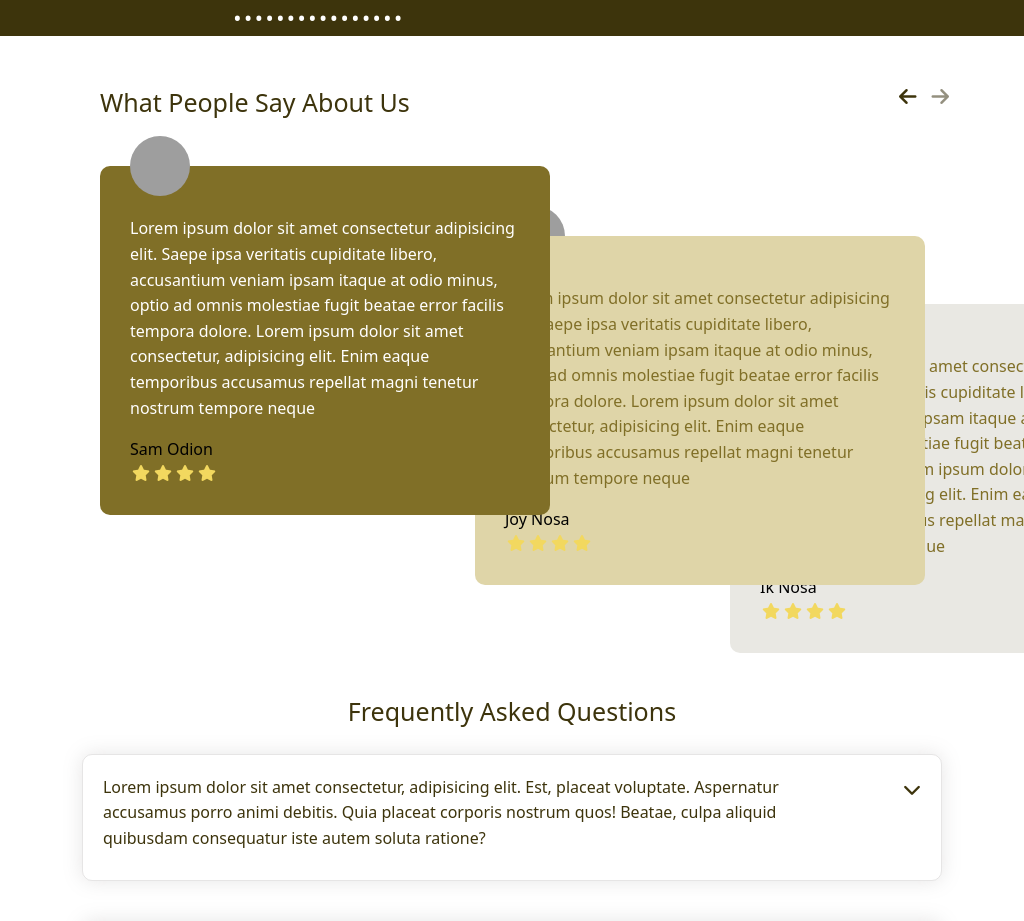
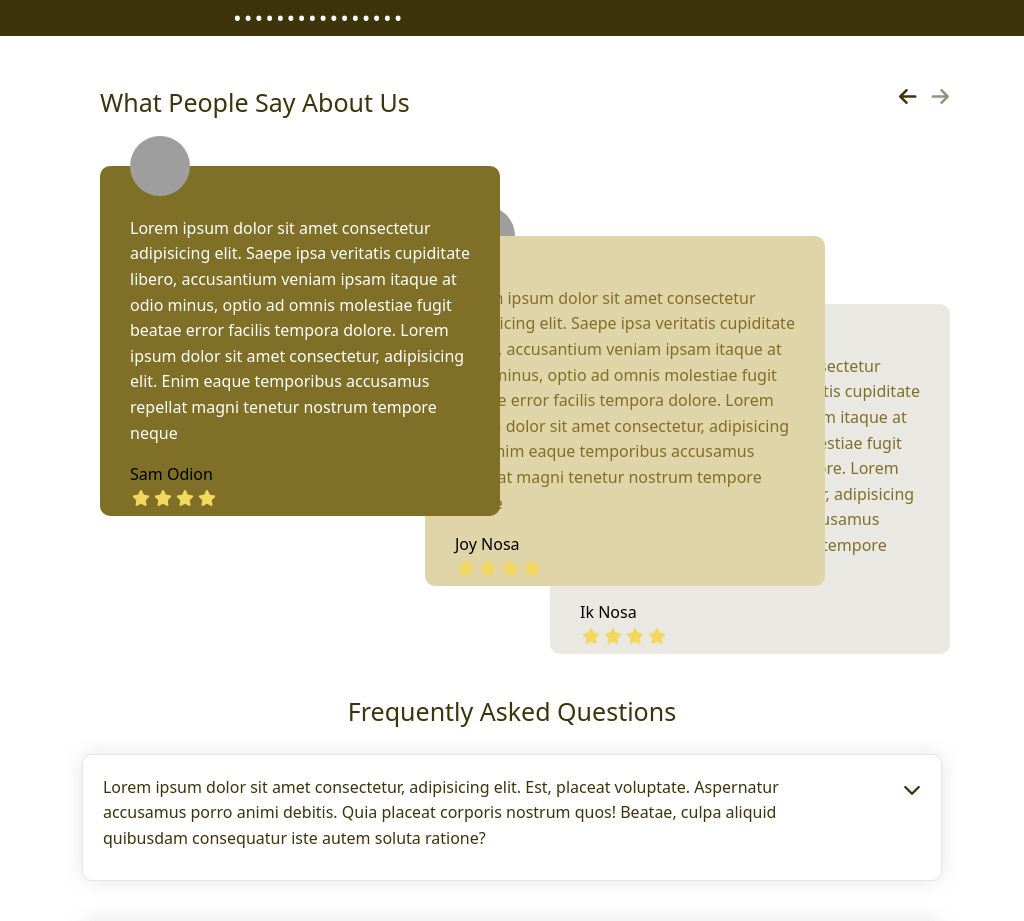
Before and after one commit to baaraka/caregreek, a React (Create React App) app in the folder frontend/: page / in a window 1024 px wide. Shown: the part 4720-5641 px from the top of the page. Built offline with nearby package versions, Linux system fonts and the light colour scheme; grey boxes are pictures that could not be loaded.

Commit message:
add css on laptop

```diff
--- a/frontend/src/says/Says.css
+++ b/frontend/src/says/Says.css
@@ -160,6 +160,26 @@
   .sayIcon {
     margin-right: 60px;
   }
+  .sayBox1 {
+    left: 550px;
+    width: 400px;
+  }
+  .sayBox2 {
+    width: 400px;
+  }
+  .sayBox3 {
+    right: 700px;
+    width: 400px;
+  }
+  .sayBoxItem1 {
+    width: 400px;
+  }
+  .sayBoxItem2 {
+    width: 400px;
+  }
+  .sayBoxItem3 {
+    width: 400px;
+  }
 }
 
 @media only screen and (min-width: 768px) and (max-width: 991px) {
```
